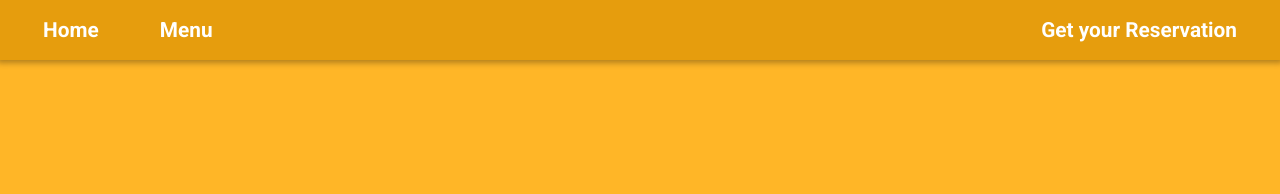
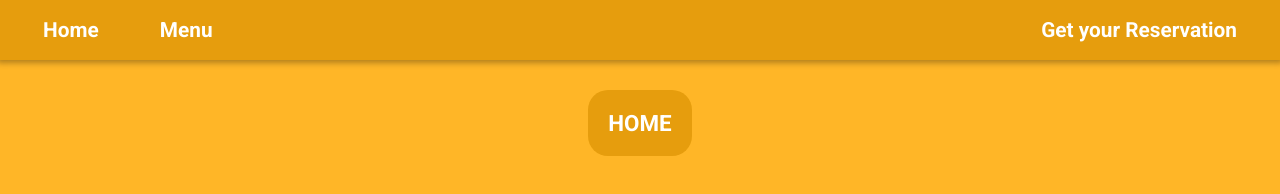
Before and after one commit to Kili196/RestaurantPage, a website built with webpack: page src/index.html in a window 1280 px wide. Both pictures are taken after a click on the button "Home". Built offline with nearby package versions, Linux system fonts and the light colour scheme; a web font is replaced by a local one.

Commit message:
switching to hme working

```diff
--- a/src/home/home.js
+++ b/src/home/home.js
@@ -0,0 +1,11 @@
+function showHome() {
+    let homeSection = document.createElement("SECTION");
+    homeSection.className = "sectionToShow"
+    let headline = document.createElement("h1");
+    headline.innerHTML = "HOME";
+    homeSection.appendChild(headline);
+
+    return homeSection;
+}
+
+export { showHome }
--- a/src/index.js
+++ b/src/index.js
@@ -1,5 +1,6 @@
 import "./styles.css"
 import { returnMenu } from "./menu/menu"
+import { showHome } from "./home/home"
 
 
 
@@ -16,6 +17,7 @@ Array.from(navBar.getElementsByTagName("button")).forEach((element) => {
         case "Home":
             element.addEventListener("click", () => {
                 mainContainer.firstChild.remove();
+                mainContainer.appendChild(showHome())
             })
             break;
         case "Menu":
--- a/src/menu/menu.js
+++ b/src/menu/menu.js
@@ -32,6 +32,9 @@ const menuItems = [
 function returnMenu() {
     let menuSection = document.createElement("SECTION");
     menuSection.className = "sectionToShow"
+    let headline = document.createElement("h1");
+    headline.innerHTML = "MENU";
+    menuSection.appendChild(headline);
     menuItems.forEach((menu) => {
         let menu_item = document.createElement("div")
         let headline = document.createElement("h1");
@@ -44,7 +47,7 @@ function returnMenu() {
         menuSection.appendChild(menu_item);
     })
 
-    return menuSection; s
+    return menuSection;
 }
 
 
--- a/src/styles.css
+++ b/src/styles.css
@@ -70,3 +70,7 @@ nav button:hover {
   border-radius: 20px;
   color: white;
 }
+
+.sectionToShow h1 {
+  font-size: 1.4rem;
+}
```
